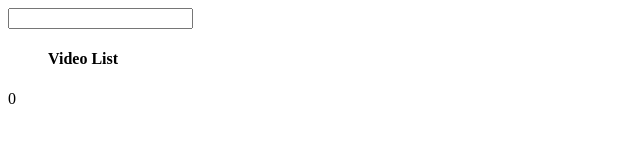
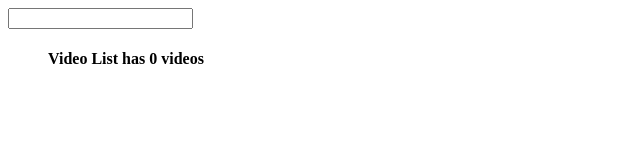
Before and after one commit to prateekvarma/vue-youtube, a Vue app: page / in a window 1280 px wide. Shown: the top 160 px of the page, without its empty margins (0-640 px from the left). Built offline with nearby package versions, Linux system fonts and the light colour scheme.

Commit message:
passed video data from parent component(app.vue) to child (VideoList) using props

```diff
--- a/src/App.vue
+++ b/src/App.vue
@@ -1,8 +1,7 @@
 <template>
     <div>
         <SearchBar v-on:termChange="onTermChange"></SearchBar>
-        <VideoList></VideoList>
-        {{ videos.length }}
+        <VideoList v-bind:videos="videos"></VideoList>
     </div>
 </template>
 
--- a/src/components/VideoList.vue
+++ b/src/components/VideoList.vue
@@ -1,12 +1,13 @@
 <template>
     <ul>
-        <h4>Video List</h4>
+        <h4>Video List has {{ videos.length }} videos</h4>
     </ul>
 </template>
 
 <script>
 export default {
-    name: 'VideoList'
+    name: 'VideoList',
+    props: ['videos']
 };
 </script>
 
```
